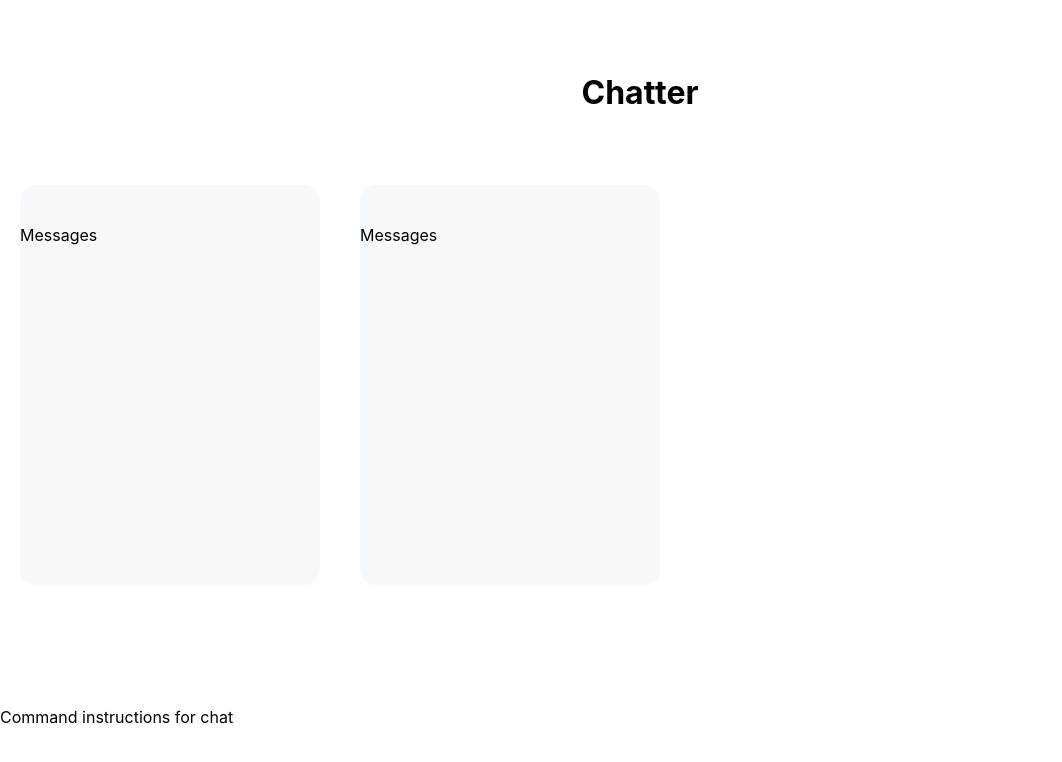
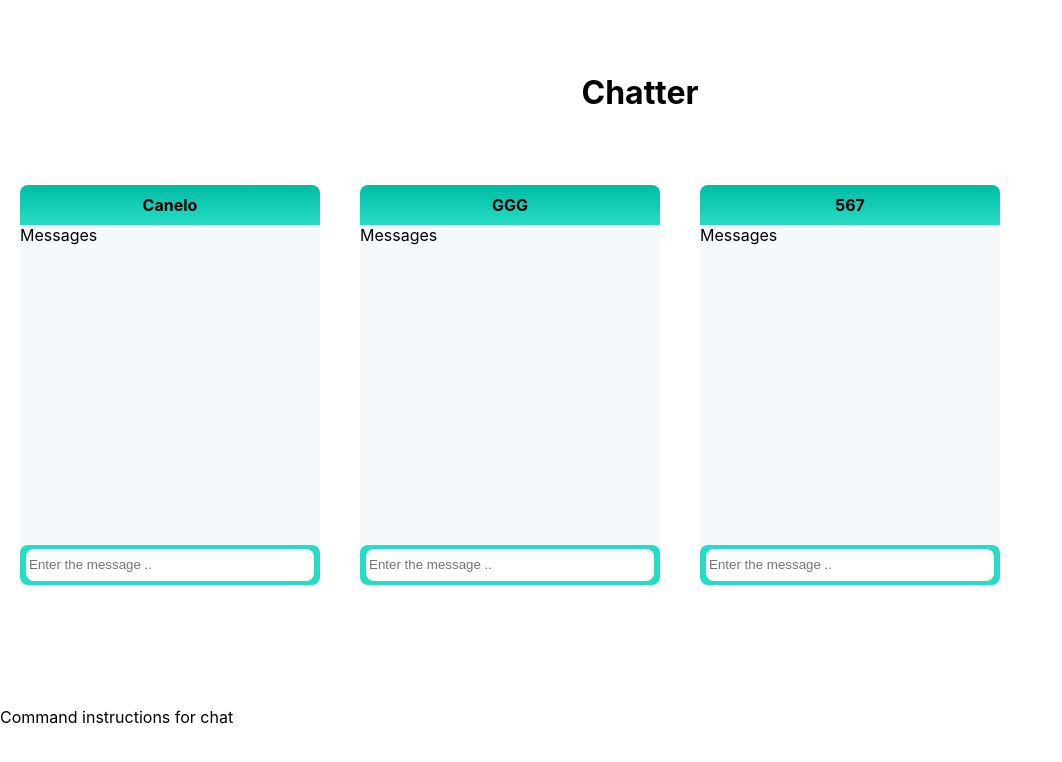
Before and after one commit to Marekgr7/simple-chat-frontend, a React (Create React App) app: page / in a window 1280 px wide. Shown: the top 762 px of the page, without its empty margins (0-1062 px from the left). Built offline with nearby package versions, Linux system fonts and the light colour scheme.

Commit message:
Navbar and new message input styled

```diff
--- a/src/MessengerPage/Chatbox/Navbar.js
+++ b/src/MessengerPage/Chatbox/Navbar.js
@@ -7,10 +7,19 @@ import Label from "../../shared/components/Label";
 const Wrapper = styled.div`
   width: 100%;
   height: 10%;
+  display: flex;
+  align-items: center;
+  background: linear-gradient(180deg, #00bca4 0%, #27dcc5 100%);
+  border-top-left-radius: 8px;
+  border-top-right-radius: 8px;
 `;
 
 const Navbar = ({ nick, socketId }) => {
-  return <Wrapper></Wrapper>;
+  return (
+    <Wrapper>
+      <Label text={nick || socketId} fontSize="1em" />
+    </Wrapper>
+  );
 };
 
 Navbar.propTypes = {
--- a/src/MessengerPage/Chatbox/NewMessageInput.js
+++ b/src/MessengerPage/Chatbox/NewMessageInput.js
@@ -1,14 +1,36 @@
 import React from "react";
 import styled from "styled-components";
+
+import messages from "../MessengerPage.messages";
 
 const Wrapper = styled.div`
   width: 100%;
   height: 10%;
   display: flex;
+  align-items: center;
+  justify-content: center;
+  background: #27dcc5;
+  border-radius: 8px;
+`;
+
+const Input = styled.input`
+  width: 80%;
+  height: 80%;
+  border: none;
+  border-radius: 8px;
+  padding: 0 15% 0 1%;
+  &:focus {
+    outline: none;
+    box-shadow: 0px 0px 4px black;
+  }
 `;
 
 const NewMessageInput = () => {
-  return <Wrapper></Wrapper>;
+  return (
+    <Wrapper>
+      <Input type="text" placeholder={messages.newMessagePlaceholder} />
+    </Wrapper>
+  );
 };
 
 export default NewMessageInput;
--- a/src/MessengerPage/MessengerPage.messages.js
+++ b/src/MessengerPage/MessengerPage.messages.js
@@ -1,5 +1,6 @@
 const messages = {
   title: "Chatter",
+  newMessagePlaceholder: "Enter the message ..",
 };
 
 export default messages;
--- a/src/MessengerPage/messengerSlice.js
+++ b/src/MessengerPage/messengerSlice.js
@@ -8,6 +8,10 @@ export const DUMMY_ONLINE_USERS = [
   {
     socketId: "345",
     nick: "GGG",
+  },
+  {
+    socketId: "567",
+    nick: null,
   },
 ];
 
```
